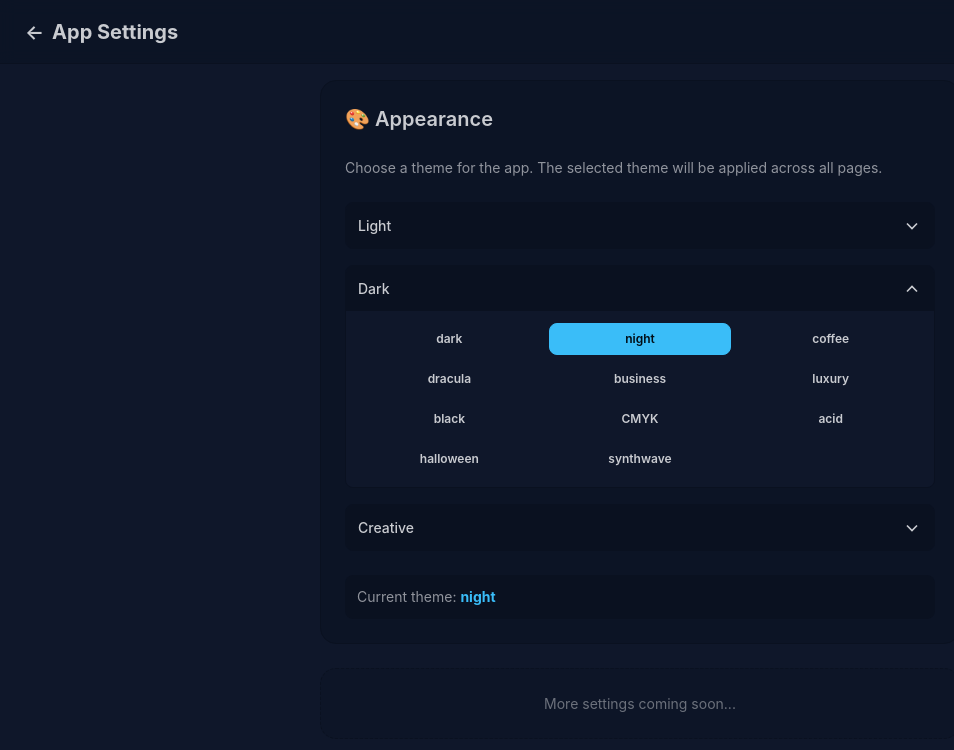
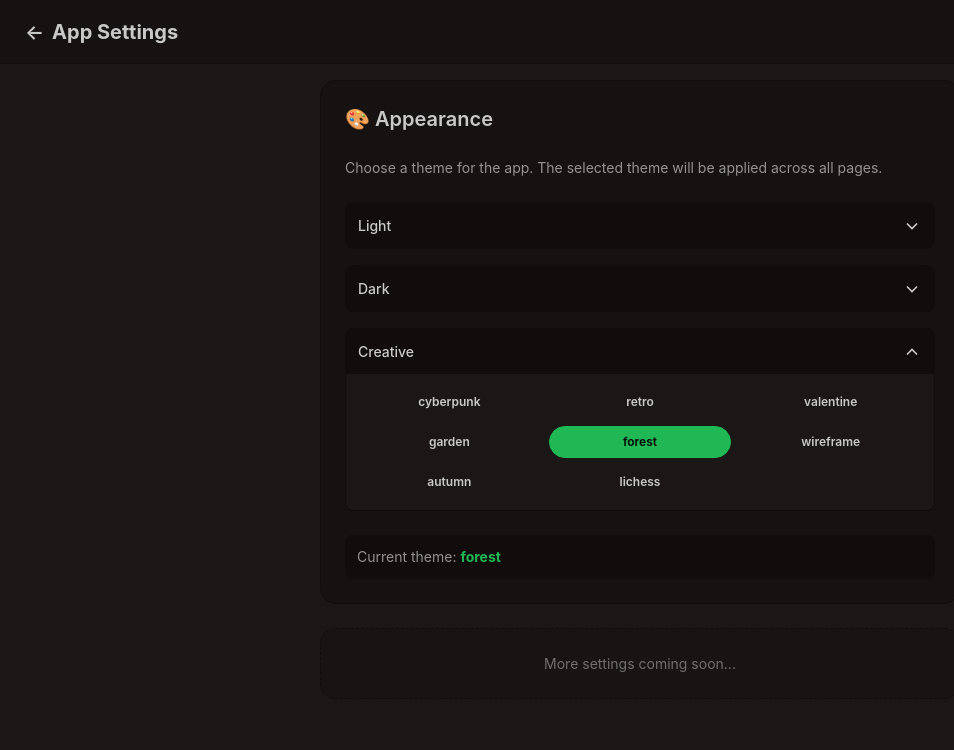
Before and after one commit to borumbombum/challenge-machine, a SvelteKit app: page /settings in a window 1280 px wide. Shown: the top 750 px of the page, without its empty margins (0-954 px from the left). Built offline with nearby package versions, Linux system fonts and the light colour scheme.

Commit message:
Set forest theme as default for first-time visitors

```diff
--- a/src/app.html
+++ b/src/app.html
@@ -1,5 +1,5 @@
 <!doctype html>
-<html lang="en" data-theme="night">
+<html lang="en" data-theme="forest">
 	<head>
 		<meta charset="utf-8" />
 		<meta name="viewport" content="width=device-width, initial-scale=1" />
--- a/src/lib/components/ThemeSwitcher.svelte
+++ b/src/lib/components/ThemeSwitcher.svelte
@@ -33,7 +33,7 @@
 		'lichess'
 	];
 
-	let selectedTheme = $state('night');
+	let selectedTheme = $state('forest');
 	let showModal = $state(false);
 
 	onMount(() => {
--- a/src/routes/+layout.svelte
+++ b/src/routes/+layout.svelte
@@ -18,6 +18,8 @@
 		const saved = localStorage.getItem('theme');
 		if (saved && themes.includes(saved)) {
 			document.documentElement.setAttribute('data-theme', saved);
+		} else {
+			document.documentElement.setAttribute('data-theme', 'forest');
 		}
 	});
 
--- a/src/routes/settings/+page.svelte
+++ b/src/routes/settings/+page.svelte
@@ -22,8 +22,8 @@
 		'dracula', 'cmyk', 'autumn', 'business', 'acid', 'lemonade', 'night', 'coffee', 'winter', 'catppuccin', 'lichess'
 	];
 
-	let selectedTheme = $state('night');
-	let expandedCategory = $state<string | null>('Dark');
+	let selectedTheme = $state('forest');
+	let expandedCategory = $state<string | null>('Creative');
 
 	onMount(() => {
 		const saved = localStorage.getItem('theme');
```
